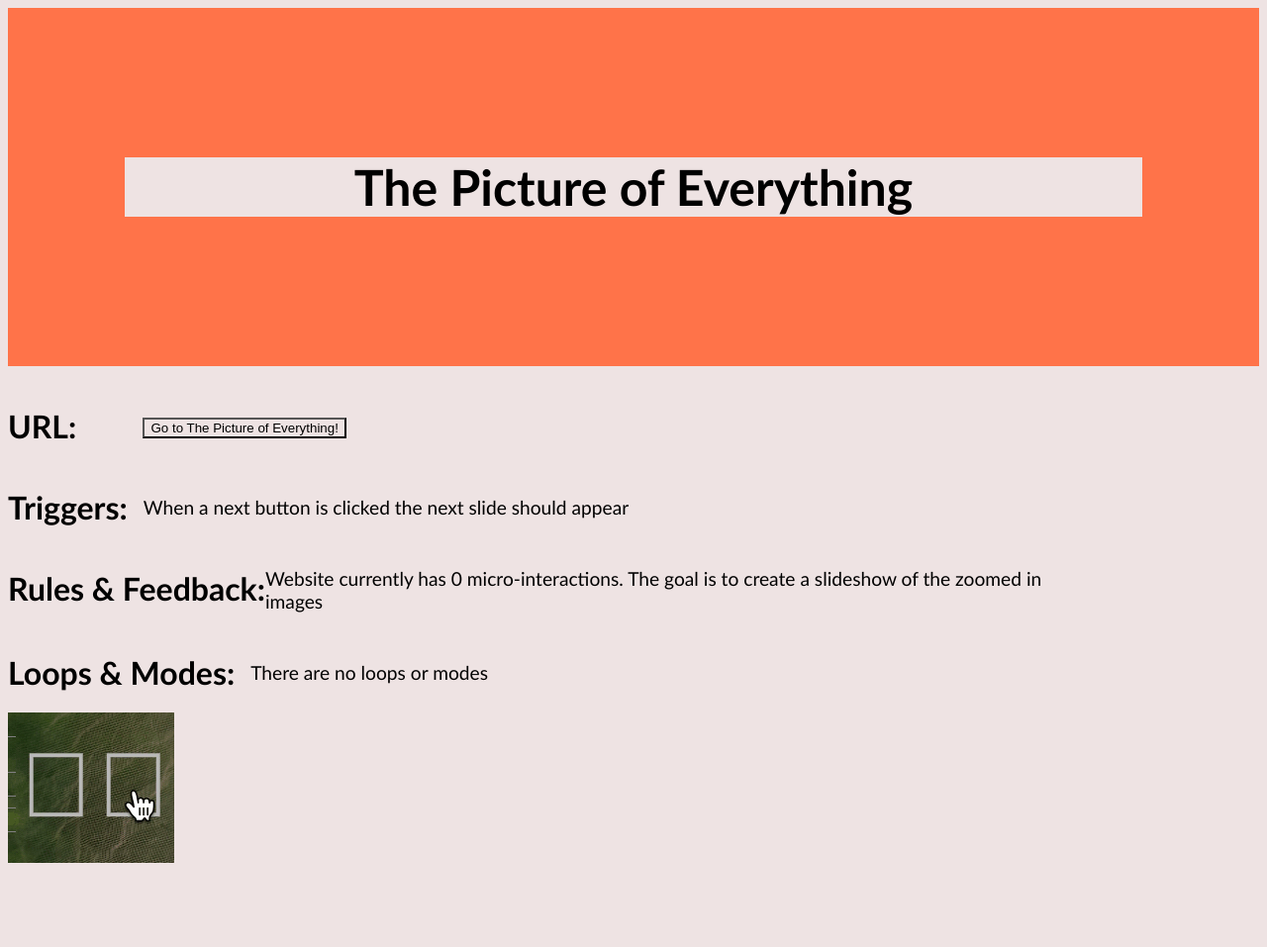
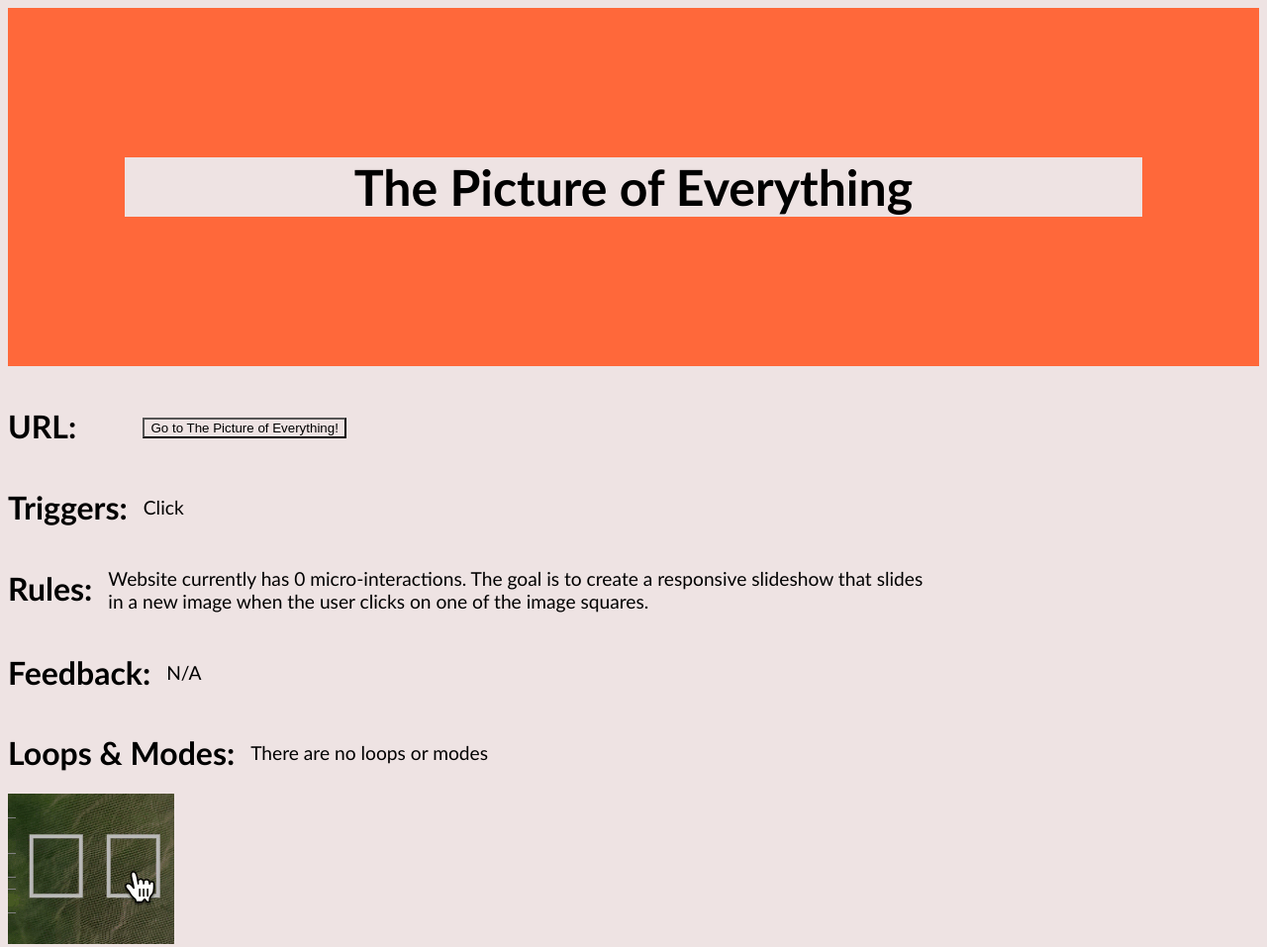
Before and after one commit to ae556/idm241-ae556, a plain HTML site: page Alpha/index.html in a window 1280 px wide. Shown: the whole page at 99% size. Before the commit the page ends 884 px from the top, so only its background shows below. Drawn offline with Linux system fonts and the light colour scheme.

Commit message:
Separated Rules and triggers.Made the site link open in a new tab.

```diff
--- a/Alpha/index.html
+++ b/Alpha/index.html
@@ -29,32 +29,41 @@
     <div class="url">
         <h1 class="url_header"> URL:</h1>
         <div class="url_body">
-            <form action="http://www.thepictureofeverything.com/">
+            <form action="http://www.thepictureofeverything.com/"target="_blank">
             <input type="submit" value="Go to The Picture of Everything!" />
             </form>
         </div>
     </div>
     <div class="triggers">
         <h1 class="triggers_header">Triggers:</h1>
-        <p class="triggers_body">When a next button is clicked the next slide should appear </p>
+        <p class="triggers_body">Click</p>
     </div>
 
     <div class="rules">
-        <h1 class="rules_header">Rules &amp; Feedback: </h1>
+        <h1 class="rules_header">Rules: </h1>
         <div class="rules_body">
             <p>
                     Website currently has 0  micro-interactions.
-                    The goal is to create a slideshow of the zoomed in images
+                    The goal is to create a responsive slideshow that slides in a new image when the user clicks on one of the image squares.
             </p>
         </div>
     </div>
+    <div class="feedback">
+        <h1 class="feedback_header">Feedback: </h1>
+        <div class="feedback_body">
+            <p>
+                   N/A
+            </p>
+        </div>
+    </div>
+
 
     <div class="loops">
         <h1 class="loops_header">Loops &amp; Modes:</h1>
         <p class="loops_body">There are no loops or modes</p>
     </div>
 
-    <img class="gif" src = "idmscreenrecording.gif"
+    <img class="gif" src = "idmscreenrecording.gif">
    </div>
 </body>
 </html>
--- a/Alpha/styles.css
+++ b/Alpha/styles.css
@@ -8,7 +8,7 @@
 .header {
     padding: 9.3%;
     text-align: center;
-    background: #ff7349;
+    background: #ff683a;
     color: rgb(0, 0, 0);
     font-size: 25px;
     font-family:'Trebuchet MS', 'Lucida Sans Unicode', 'Lucida Grande', 'Lucida Sans', Arial, sans-serif
@@ -55,8 +55,20 @@ font-family:'Trebuchet MS', 'Lucida Sans Unicode', 'Lucida Grande', 'Lucida Sans
   width: 66%;
   display: flex;
   align-items: center;
+  margin-left: 1rem;
   font-size: 1.2rem;
 }
+.feedback{
+  display: flex;
+  font-family:'Trebuchet MS', 'Lucida Sans Unicode', 'Lucida Grande', 'Lucida Sans', Arial, sans-serif
+  }
+  .feedback_body{
+    width: 66%;
+    display: flex;
+    align-items: center;
+    font-size: 1.2rem;
+    margin-left: 1rem;
+  }
 .loops{
   display: flex;
   font-family:'Trebuchet MS', 'Lucida Sans Unicode', 'Lucida Grande', 'Lucida Sans', Arial, sans-serif
```
